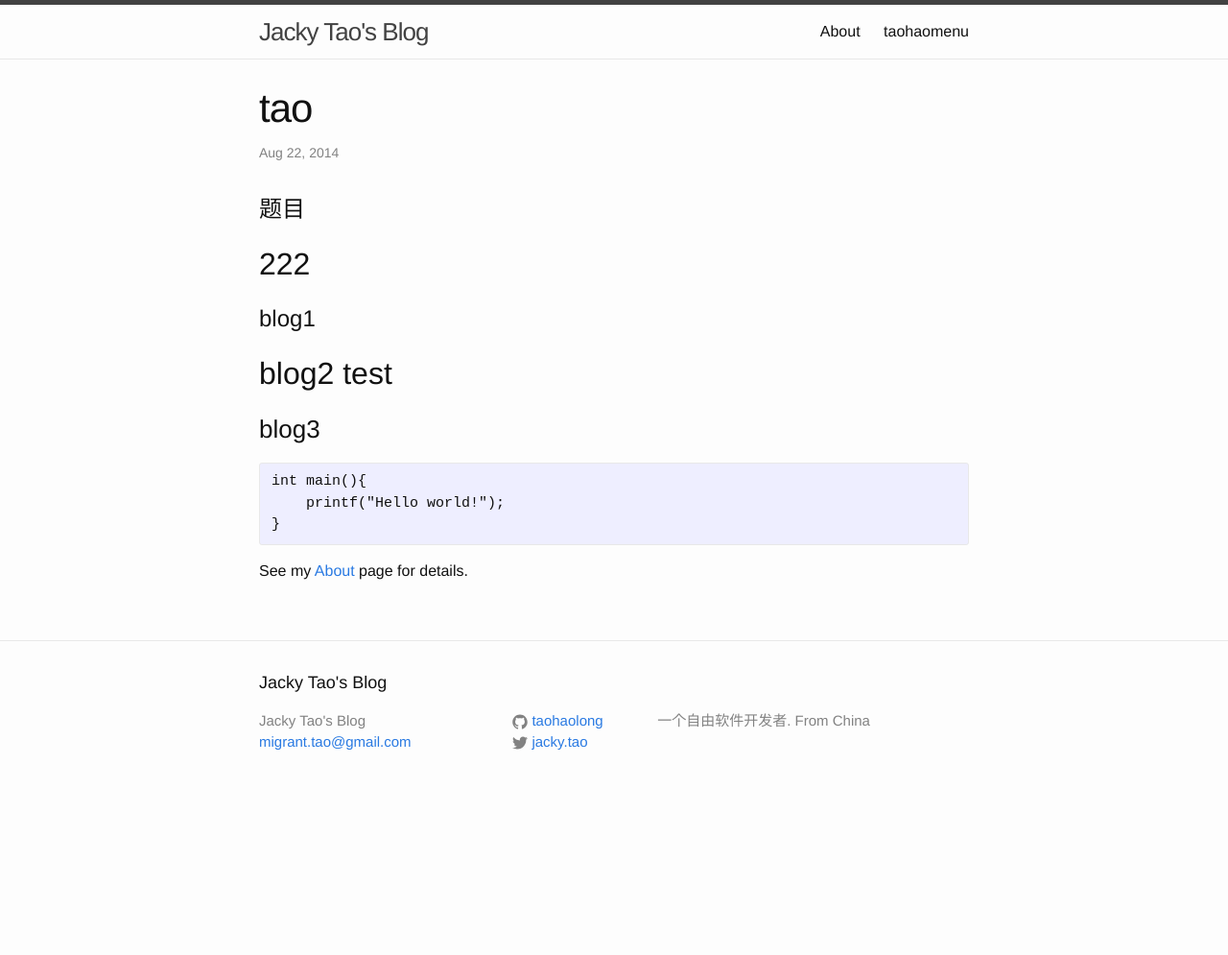
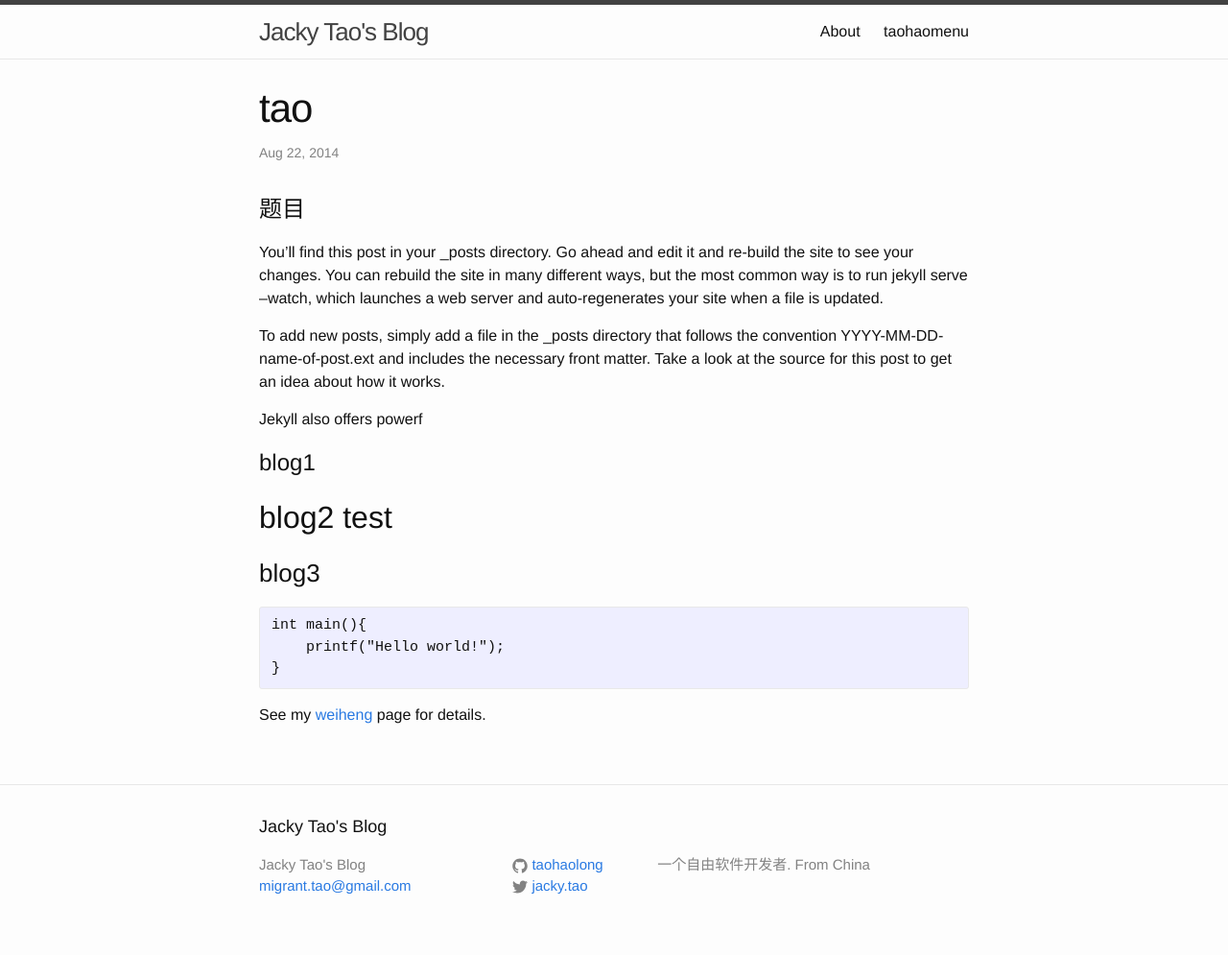
Before and after one commit to taohaolong/taohaolong.github.com, a Jekyll site: the page built from _posts/2014-08-22-testblog.markdown, in a window 1280 px wide. Shown: the whole page at 96% size. Built offline with Jekyll 4.4.1, drawn with Linux system fonts in a browser that asks for light colours; before the commit the page ends 900 px from its top, so only the background shows below that.

Commit message:
Update 2014-08-22-testblog.markdown

```diff
--- a/_posts/2014-08-22-testblog.markdown
+++ b/_posts/2014-08-22-testblog.markdown
@@ -9,8 +9,12 @@
 题目
 ====
 
-222
----
+You’ll find this post in your _posts directory. Go ahead and edit it and re-build the site to see your changes. You can rebuild the site in many different ways, but the most common way is to run jekyll serve --watch, which launches a web server and auto-regenerates your site when a file is updated.
+
+To add new posts, simply add a file in the _posts directory that follows the convention YYYY-MM-DD-name-of-post.ext and includes the necessary front matter. Take a look at the source for this post to get an idea about how it works.
+
+Jekyll also offers powerf
+
 
 # blog1
 
@@ -27,4 +31,4 @@
 
 
 
-See my [About](/www.veternal.com/) page for details.
+See my [weiheng](www.veternal.com) page for details.
```
